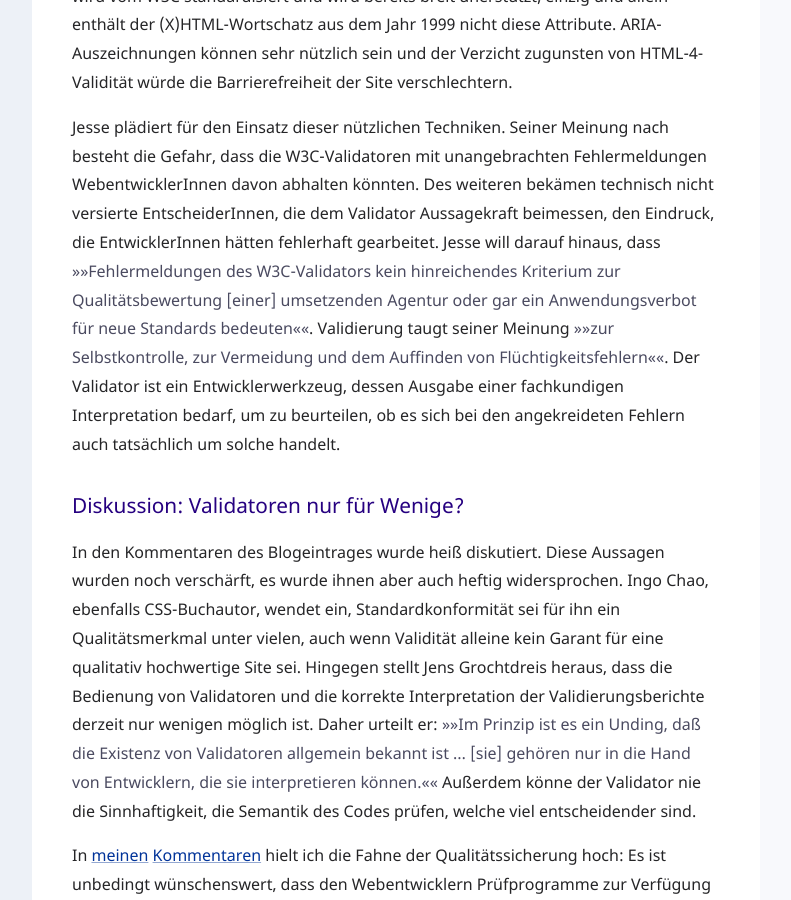
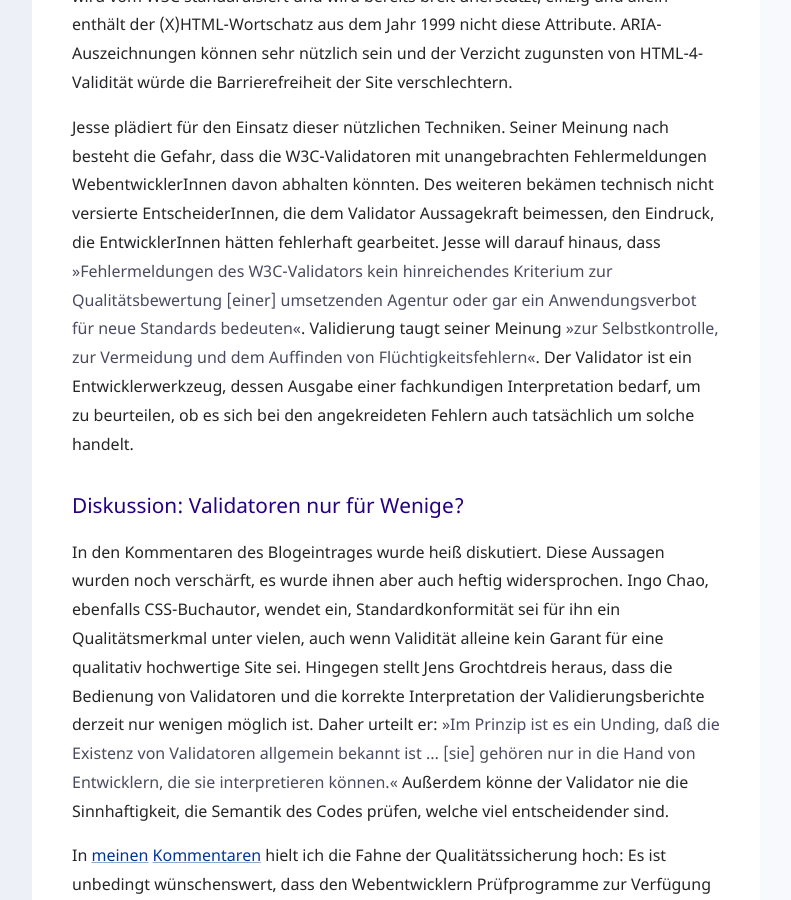
Before and after one commit to molily/molily.de, a Jekyll site: the page built from _posts/2010-08-21-validitaet-pro-contra.html, in a window 1280 px wide and 900 px high, scrolled down 2089 px. Shown: the whole window, without its empty margins (88-879 px from the left). Built offline with Jekyll 4.4.1, drawn with Linux system fonts in a browser that asks for light colours; some of the changed text lies outside the part shown.

Commit message:
Quote fixes

```diff
--- a/_posts/2010-01-10-progressive-enhancement.html
+++ b/_posts/2010-01-10-progressive-enhancement.html
@@ -43,7 +43,7 @@
 
 <p>Zwei richtungsweisende Beiträge aus dem <a href="https://24ways.org/2009">24ways-Adventskalender von 2009</a> bemühen sich, das bisherige Webdesign auf eine neue Ebene zu hieven. Die am 23. und 24. Dezember veröffentlichten Artikel sind ein subversives Weihnachtsgeschenk, das mit guten Argumenten Unruhe stiften soll.<p>
 
-<p>In <strong><a href="https://24ways.org/2009/ignorance-is-bliss">Ignorance Is Bliss</a></strong> beschreibt <a href="https://stuffandnonsense.co.uk/">Andy Clarke</a> eine wahre Geschichte über eine Website, die durch Progressive Enhancement in unterschiedlichen Browsern unterschiedlich aussieht – aber trotzdem begeistert aufgenommen wird. <q>»How could both of [the users] be happy when they experienced the Web site differently?«</q>, fragt sich Clarke. Seine Strategie: Er hat nicht mit statischen Photoshop-Vorlagen beim Kunden falsche Erwartungen geweckt, sondern das Resultat von Anfang an vom jeweiligen Browser abhängig gemacht. Und weil das Design durchdacht ist, funktioniert es auch im Internet Explorer ohne CSS3-Schnickschnack hervorragend.</p>
+<p>In <strong><a href="https://24ways.org/2009/ignorance-is-bliss">Ignorance Is Bliss</a></strong> beschreibt <a href="https://stuffandnonsense.co.uk/">Andy Clarke</a> eine wahre Geschichte über eine Website, die durch Progressive Enhancement in unterschiedlichen Browsern unterschiedlich aussieht – aber trotzdem begeistert aufgenommen wird. <q>How could both of [the users] be happy when they experienced the Web site differently?</q>, fragt sich Clarke. Seine Strategie: Er hat nicht mit statischen Photoshop-Vorlagen beim Kunden falsche Erwartungen geweckt, sondern das Resultat von Anfang an vom jeweiligen Browser abhängig gemacht. Und weil das Design durchdacht ist, funktioniert es auch im Internet Explorer ohne CSS3-Schnickschnack hervorragend.</p>
 
 <p>Diese sicher radikale Vorgehensweise beschreibt Clarke in seinem <a href="http://stuffandnonsense.co.uk/company/profile">Firmenprofil</a>:</p>
 
@@ -53,7 +53,7 @@
 
 <h2>Vereinfachter Designprozess durch Designen im Browser</h2>
 
-<p>Mit dem zweiten der besagten Artikel, <strong><a href="https://24ways.org/2009/make-your-mockup-in-markup">Make Your Mockup in Markup</a></strong>, schlägt <a href="http://owltastic.com/">Meagan Fisher</a> in dieselbe Kerbe: <q>»The real issue with using Photoshop for mockups is the expectations you’re setting for a client. When you send the client a static image of the design, you’re not giving them the whole picture«</q>.</p>
+<p>Mit dem zweiten der besagten Artikel, <strong><a href="https://24ways.org/2009/make-your-mockup-in-markup">Make Your Mockup in Markup</a></strong>, schlägt <a href="http://owltastic.com/">Meagan Fisher</a> in dieselbe Kerbe: <q>The real issue with using Photoshop for mockups is the expectations you’re setting for a client. When you send the client a static image of the design, you’re not giving them the whole picture</q>.</p>
 
 <p>Für den Verzicht auf Photoshop für den Designentwurf führt Fisher erst einmal praktische Gründe an: Er soll den Designprozess vereinfachen. Angenommen wird, dass sich mit direktem HTML und CSS viel schneller ein aussagekräftiger, im Gegensatz zu PSDs wirklich interaktiver Click-Dummy umsetzen lässt. Das umständliche »Pixeln« in Photoshop fällt weg. Änderungen am Design können schneller umgesetzt werden, wie Fisher an einem Beispiel demonstriert.</p>
 
--- a/_posts/2010-08-21-validitaet-pro-contra.html
+++ b/_posts/2010-08-21-validitaet-pro-contra.html
@@ -12,23 +12,23 @@
 
 <p>Sylvia Egger konstatierte Anfang 2010: <strong><a href="http://sprungmarker.de/2010/kk_der_quellcode_gehoert_nur_zur_aufgabe_nicht_zur_loesung/">Der Quellcode gehört nur zur Aufgabe, nicht zur Lösung</a></strong>. Der Anlass: Die Website von <a href="http://www.manufactum.de/">Manufactum</a>, welche mit dem Barrierefreiheits-Preis BIENE in Gold prämiert wurde, validiert nicht vollständig. Nichts, was Oliver Heeger von einer mit der Goldmedaille ausgezeichneten Site <a href="http://web.archive.org/web/20100112112410/http://poetry-spam.de/ok-dann-muss-ich-wohl%E2%80%A6">erwarten würde</a>.</p>
 
-<p>Egger wendet gegen diese Kritik ein, dass der Quellcode seine Aufgabe erfüllt und die Fehler die Robustheit nicht beeinträchtigen. Als deren Ursache macht sie die Dynamisierung der komplexen Site durch Template-Systeme sowie die Einbindung von Fremdcode verantwortlich. Im Vergleich dazu sind es laut Egger erstaunlich wenige und verschmerzbare Fehler: <q>»angesichts dessen, was an Dynamik hinter Manufactum steht, sind die Validitätsfehler und -warnungen … minimal.«</q> Gleichzeitig schätzt die Autorin es als möglich ein, die meisten Fehler zu schnell beheben – denn auch das bringen Template-Systeme durch ihre Modularisierung mit sich. Sie seien gleichzeitig »Fluch und Segen« für Barrierefreiheit.</p>
+<p>Egger wendet gegen diese Kritik ein, dass der Quellcode seine Aufgabe erfüllt und die Fehler die Robustheit nicht beeinträchtigen. Als deren Ursache macht sie die Dynamisierung der komplexen Site durch Template-Systeme sowie die Einbindung von Fremdcode verantwortlich. Im Vergleich dazu sind es laut Egger erstaunlich wenige und verschmerzbare Fehler: <q>angesichts dessen, was an Dynamik hinter Manufactum steht, sind die Validitätsfehler und -warnungen … minimal.</q> Gleichzeitig schätzt die Autorin es als möglich ein, die meisten Fehler zu schnell beheben – denn auch das bringen Template-Systeme durch ihre Modularisierung mit sich. Sie seien gleichzeitig »Fluch und Segen« für Barrierefreiheit.</p>
 
 <p>Als Ergänzung hatte ich <a href="http://sprungmarker.de/2010/kk_der_quellcode_gehoert_nur_zur_aufgabe_nicht_zur_loesung/comment-page-1/#comment-884">kommentiert</a>, dass die fraglichen vom W3C-Validator aufgezeigten Fehler praktisch irrelevant sind. Vielmehr kann der W3C-Validator bei einer Validerung gegen HTML 4 prinzipiell keine Auskunft über tatsächliche Fehler geben. Der Grund dafür ist die Funktionsweise der Validierung gegen eine SGML-DTD, während kein Browser nach SGML-Regeln arbeitet. Praxisrelevanter wäre, so mein Vorschlag, eine Validierung gegen HTML5. Die Syntax und die Grammatik von HTML5 sind den tatsächlichen Verarbeitungsregeln der Browser nachgebildet. Mein Fazit lautete: HTML-4-Validatoren auf Basis von SGML sind unbrauchbar für die heutigen Anforderungen. Aussagekräftige Validierung wäre erst mit HTML5 möglich.</p>
 
 <h2>Dirk Jesse: Neue und nützliche Techniken kommen vor Validität</h2>
 
-<p>Im Juli 2010 proklamierte Dirk Jesse, Autor des CSS-Frameworks YAML: <strong><a href="http://www.highresolution.info/weblog/entry/alles_valide_oder_was/">Validität ist kein Qualitätsmerkmal!</a></strong> In seinem Artikel stellt er grundsätzlich die Lehrmeinung infrage, dass Validität eine oberste Pflicht sei. Er kritisiert diejenigen Fachautoren, die HTML- und CSS-Anfängern die ständige Benutzung des Validators nahelegen, es aber bis dato nicht geschafft haben, <q>»den ahnungslosen Neulingen … zu vermitteln, was Validität eigentlich bedeutet und was die Ausgaben der Validierungsdienste … bedeuten.«</q> Besonders Unerfahrene interpretierten die Fehlermeldungen und Warnungen falsch.</p>
+<p>Im Juli 2010 proklamierte Dirk Jesse, Autor des CSS-Frameworks YAML: <strong><a href="http://www.highresolution.info/weblog/entry/alles_valide_oder_was/">Validität ist kein Qualitätsmerkmal!</a></strong> In seinem Artikel stellt er grundsätzlich die Lehrmeinung infrage, dass Validität eine oberste Pflicht sei. Er kritisiert diejenigen Fachautoren, die HTML- und CSS-Anfängern die ständige Benutzung des Validators nahelegen, es aber bis dato nicht geschafft haben, <q>den ahnungslosen Neulingen … zu vermitteln, was Validität eigentlich bedeutet und was die Ausgaben der Validierungsdienste … bedeuten.</q> Besonders Unerfahrene interpretierten die Fehlermeldungen und Warnungen falsch.</p>
 
 <p>Konkret nennt Jesse zwei Beispiele: Zum einen die Nutzung von CSS-3-Eigenschaften, speziell jenen mit Hersteller-Präfixen. Um beispielsweise abgerundete Ecken mit CSS 3 browserübergreifend umzusetzen, sind nicht nur zukünftige CSS-3-Eigenschaften nötig, sondern zudem eine Hand voll browserspezifischer Eigenschaften, die mit <code>-webkit</code>, <code>-moz</code>, <code>-o</code> und <code>-ms</code>, den sogenannten <em lang="en">vendor prefixes</em> beginnen. Der W3C-CSS-Validator erkennt diese nicht, sondern wendet standardmäßig die Regeln aus CSS 2.1 an und moniert CSS-3-Eigenschaften sowie solche mit Herstellerpräfixen mit einer Fehlermeldung. Dies ist ein falscher Alarm: Die Nutzung der experimentellen CSS-3-Implementierungen ist mittlerweile verbreitete Praxis und zeitigt keine Nachteile. Im Gegenteil, sie ist ein hervorragendes Beispiel für <a href="/progressive-enhancement/">Progressive Enhancement</a>.</p>
 
 <p>Zum anderen nennt Jesse <a href="http://www.w3.org/TR/wai-aria/">WAI-ARIA-Markup</a>. ARIA ist ein Zusatz zu HTML, mit dem einen Haufen neuer Universalattributen definiert, welche die Barrierefreiheit insbesondere von clientseitig-dynamischen Webanwendungen verbessern können. Verwendet man diese Attribute in einem Dokument, welches mit einer herkömmlichen HTML-4- oder XHTML-1-Dokumenttypangabe versehen wird, so validiert das Dokument nicht. Auch diese Fehlermeldung ist verwirrend: WAI-ARIA wird vom W3C standardisiert und wird bereits breit unerstützt, einzig und allein enthält der (X)HTML-Wortschatz aus dem Jahr 1999 nicht diese Attribute. ARIA-Auszeichnungen können sehr nützlich sein und der Verzicht zugunsten von HTML-4-Validität würde die Barrierefreiheit der Site verschlechtern.</p>
 
-<p>Jesse plädiert für den Einsatz dieser nützlichen Techniken. Seiner Meinung nach besteht die Gefahr, dass die W3C-Validatoren mit unangebrachten Fehlermeldungen WebentwicklerInnen davon abhalten könnten. Des weiteren bekämen technisch nicht versierte EntscheiderInnen, die dem Validator Aussagekraft beimessen, den Eindruck, die EntwicklerInnen hätten fehlerhaft gearbeitet. Jesse will darauf hinaus, dass <q>»Fehlermeldungen des W3C-Validators kein hinreichendes Kriterium zur Qualitätsbewertung [einer] umsetzenden Agentur oder gar ein Anwendungsverbot für neue Standards bedeuten«</q>. Validierung taugt seiner Meinung <q>»zur Selbstkontrolle, zur Vermeidung und dem Auffinden von Flüchtigkeitsfehlern«</q>. Der Validator ist ein Entwicklerwerkzeug, dessen Ausgabe einer fachkundigen Interpretation bedarf, um zu beurteilen, ob es sich bei den angekreideten Fehlern auch tatsächlich um solche handelt.</p>
+<p>Jesse plädiert für den Einsatz dieser nützlichen Techniken. Seiner Meinung nach besteht die Gefahr, dass die W3C-Validatoren mit unangebrachten Fehlermeldungen WebentwicklerInnen davon abhalten könnten. Des weiteren bekämen technisch nicht versierte EntscheiderInnen, die dem Validator Aussagekraft beimessen, den Eindruck, die EntwicklerInnen hätten fehlerhaft gearbeitet. Jesse will darauf hinaus, dass <q>Fehlermeldungen des W3C-Validators kein hinreichendes Kriterium zur Qualitätsbewertung [einer] umsetzenden Agentur oder gar ein Anwendungsverbot für neue Standards bedeuten</q>. Validierung taugt seiner Meinung <q>zur Selbstkontrolle, zur Vermeidung und dem Auffinden von Flüchtigkeitsfehlern</q>. Der Validator ist ein Entwicklerwerkzeug, dessen Ausgabe einer fachkundigen Interpretation bedarf, um zu beurteilen, ob es sich bei den angekreideten Fehlern auch tatsächlich um solche handelt.</p>
 
 <h3>Diskussion: Validatoren nur für Wenige?</h3>
 
-<p>In den Kommentaren des Blogeintrages wurde heiß diskutiert. Diese Aussagen wurden noch verschärft, es wurde ihnen aber auch heftig widersprochen. Ingo Chao, ebenfalls CSS-Buchautor, wendet ein, Standardkonformität sei für ihn ein Qualitätsmerkmal unter vielen, auch wenn Validität alleine kein Garant für eine qualitativ hochwertige Site sei. Hingegen stellt Jens Grochtdreis heraus, dass die Bedienung von Validatoren und die korrekte Interpretation der Validierungsberichte derzeit nur wenigen möglich ist. Daher urteilt er: <q>»Im Prinzip ist es ein Unding, daß die Existenz von Validatoren allgemein bekannt ist … [sie] gehören nur in die Hand von Entwicklern, die sie interpretieren können.«</q> Außerdem könne der Validator nie die Sinnhaftigkeit, die Semantik des Codes prüfen, welche viel entscheidender sind.</p>
+<p>In den Kommentaren des Blogeintrages wurde heiß diskutiert. Diese Aussagen wurden noch verschärft, es wurde ihnen aber auch heftig widersprochen. Ingo Chao, ebenfalls CSS-Buchautor, wendet ein, Standardkonformität sei für ihn ein Qualitätsmerkmal unter vielen, auch wenn Validität alleine kein Garant für eine qualitativ hochwertige Site sei. Hingegen stellt Jens Grochtdreis heraus, dass die Bedienung von Validatoren und die korrekte Interpretation der Validierungsberichte derzeit nur wenigen möglich ist. Daher urteilt er: <q>Im Prinzip ist es ein Unding, daß die Existenz von Validatoren allgemein bekannt ist … [sie] gehören nur in die Hand von Entwicklern, die sie interpretieren können.</q> Außerdem könne der Validator nie die Sinnhaftigkeit, die Semantik des Codes prüfen, welche viel entscheidender sind.</p>
 
 <p>In <a href="http://www.highresolution.info/weblog/entry/alles_valide_oder_was/#comment-4422">meinen</a> <a href="http://www.highresolution.info/weblog/entry/alles_valide_oder_was/#comment-4440">Kommentaren</a> hielt ich die Fahne der Qualitätssicherung hoch: Es ist unbedingt wünschenswert, dass den Webentwicklern Prüfprogramme zur Verfügung stehen, die aussagekräftige und harte Urteile fällen können. Es muss angemessene Regelkataloge geben, gegen die automatisiert geprüft werden kann. Das Problem ist lediglich, dass die W3C-Validatoren veraltet sind. Dies ist aber bloß ein technisches Problem, was in absehbarer Zeit lösbar ist: Es ist schon jetzt möglich, valides HTML mit WAI-ARIA zu schreiben. HTML5 hat ARIA bereits eingebaut, zudem gibt es Dokumentyp-Definitionen (DTDs) für HTML 4 und XHTML 1.1 erweitert um ARIA-Attribute. Und seitens des CSS-Validators wird gerade diskutiert, ob Herstellerpräfixes nicht akzeptiert werden und lediglich Warnungen auslösen. Es ist richtig, dass Validierung ein gewisses Grundwissen verlangt. Aber auch an dieser Front wird gearbeitet: Unter anderem Validatoren wie <a href="http://www.validome.org/">Validome.org</a> (derzeit offline) haben versucht, die Fehlermeldungen mit verständlichen Erklärungen aufzubereiten. Dies müsste fortgeführt werden. Alles in allem erachte ich Validatoren durchaus auch für Einsteiger als geeignet.</p>
 
@@ -52,7 +52,7 @@
 
 <p>Zunächst erklärt Zakas, welche Prüfungen der Validator vornimmt, und welche ihn davon zu streng sind. Er findet es uneingeschränkt nützlich, dass der Validator allgemeine Syntax- und Verschachtelungsfehler ankreidet. Ebenso, dass beim Standard-HTML die Grammatik überrüft wird, wie sie in der DTD notiert ist. Ein Problem hat Zakas jedoch damit, dass der Validator unbekannte Elemente und Attribute ablehnt. In diesen Bereich fallen HTML-Erweiterungen wie WAI-ARIA (siehe oben). Eigene Attribute seien nützlich, um beispielsweise für das Scripting Zusatzdaten im Dokument unterzubringen.</p>
 
-<p>Unbekannte Elemente und Attribute werden – solange sie syntaktisch korrekt sind – von neueren Browsern nämlich ohne Murren eingelesen und ins DOM übernommen. Praktische Probleme bereiten sie daher nicht. Der Validator sollte nach Zakas Meinung lediglich mit Warnungen auf sie reagieren, damit WebentwicklerInnen prüfen können, ob sie nicht vielleicht ein HTML-eigenes Attribut falsch geschrieben haben. Aus dieser Situation wird HTML5 etwas den Druck nehmen: HTML5 unterstützt ARIA wie gesagt von Haus aus und erlaubt eigene Attribute mithilfe des <code>data</code>-Präfixes. Die Nutzung von HTML5 und <a href="http://html5.validator.nu/">dem HTML5-Validator</a> sieht Zakas daher als kurzfristige Abhilfe an, sie löst die schwerwiegenden Probleme, die er mit Validierung hat: <q>»[the HTML5 validator] more accurately reflects real-world use cases than the HTML 4 validator.«</q></p>
+<p>Unbekannte Elemente und Attribute werden – solange sie syntaktisch korrekt sind – von neueren Browsern nämlich ohne Murren eingelesen und ins DOM übernommen. Praktische Probleme bereiten sie daher nicht. Der Validator sollte nach Zakas Meinung lediglich mit Warnungen auf sie reagieren, damit WebentwicklerInnen prüfen können, ob sie nicht vielleicht ein HTML-eigenes Attribut falsch geschrieben haben. Aus dieser Situation wird HTML5 etwas den Druck nehmen: HTML5 unterstützt ARIA wie gesagt von Haus aus und erlaubt eigene Attribute mithilfe des <code>data</code>-Präfixes. Die Nutzung von HTML5 und <a href="http://html5.validator.nu/">dem HTML5-Validator</a> sieht Zakas daher als kurzfristige Abhilfe an, sie löst die schwerwiegenden Probleme, die er mit Validierung hat: <q>[the HTML5 validator] more accurately reflects real-world use cases than the HTML 4 validator.</q></p>
 
 <h2>Browser haben nur einen HTML-Parser</h2>
 
```
